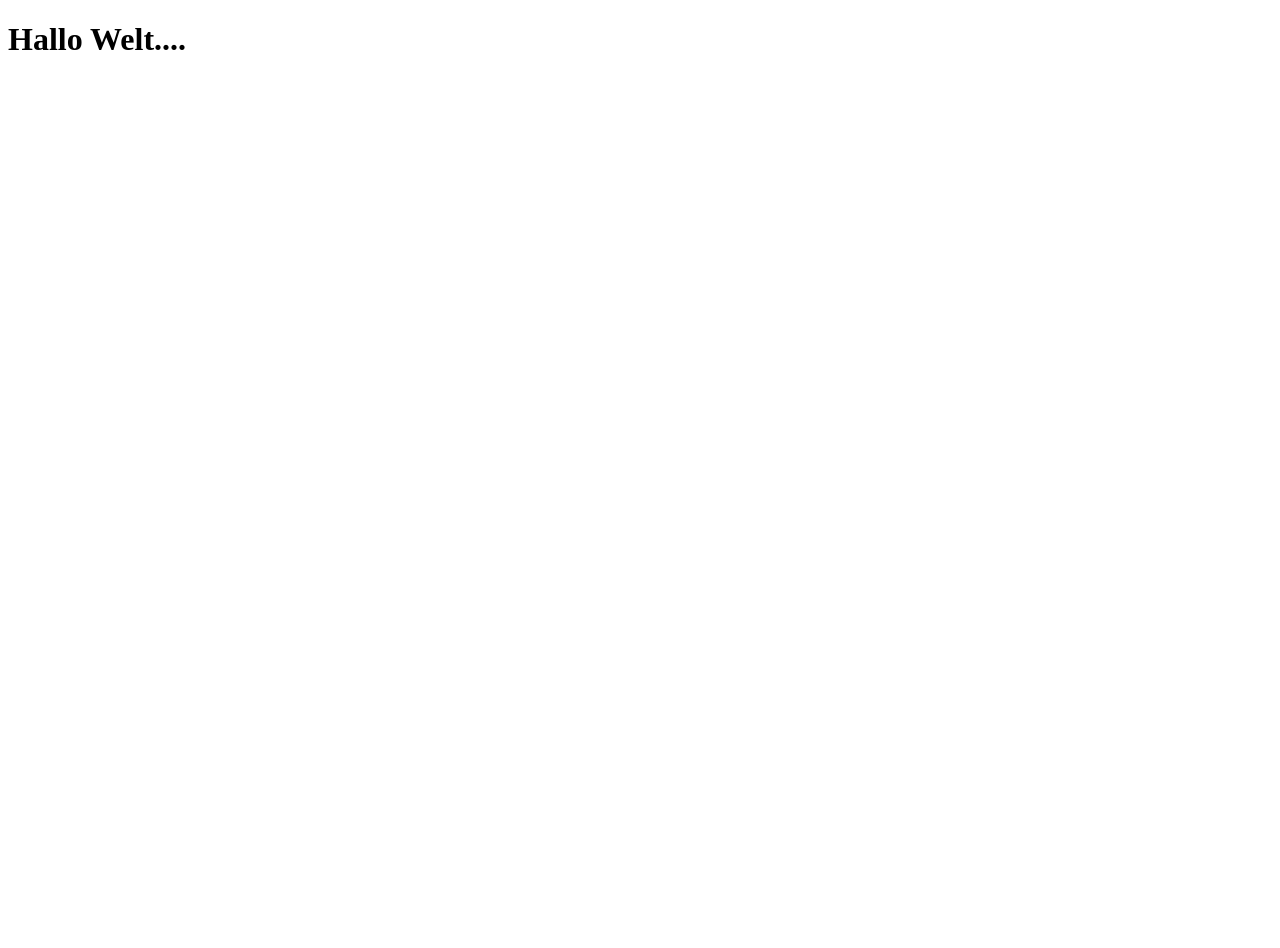
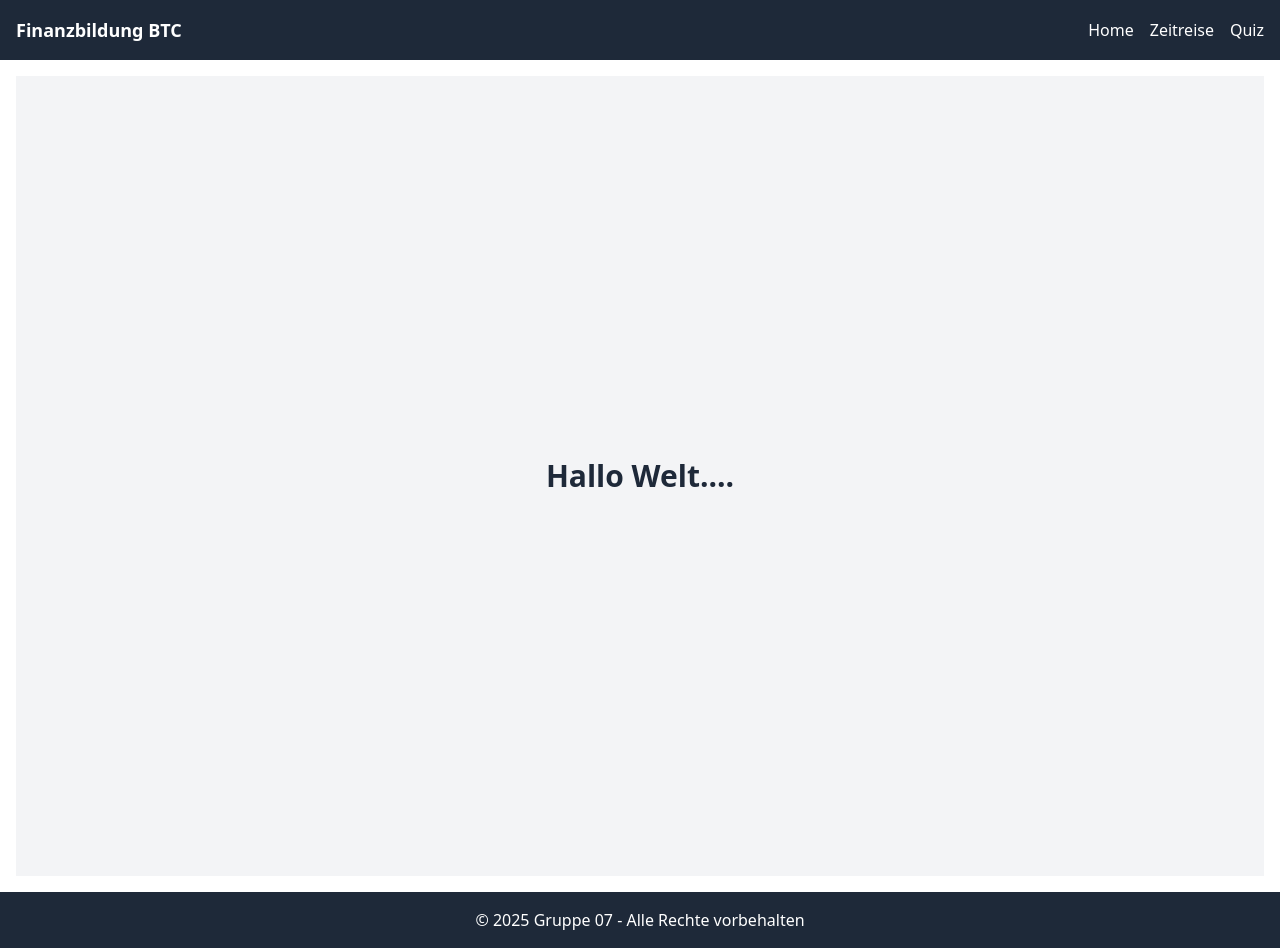
Before and after one commit to crabDono/dmwt_vercell_app, a Next.js app: page / in a window 1280 px wide. Before the commit the page ends 800 px from the top, so only its background shows below. Built offline with nearby package versions, Linux system fonts and the light colour scheme.

Commit message:
navbar & footer

```diff
--- /dev/null
+++ b/app/components/Footer.tsx
@@ -0,0 +1,7 @@
+export default function Footer() {
+    return (
+        <footer className="bg-gray-800 text-white p-4 text-center">
+            © 2025 Gruppe 07 - Alle Rechte vorbehalten
+        </footer>
+    );
+}
--- /dev/null
+++ b/app/components/Navbar.tsx
@@ -0,0 +1,14 @@
+import Link from 'next/link';
+
+export default function Navbar() {
+    return (
+        <nav className="bg-gray-800 text-white p-4 flex justify-between items-center">
+            <div className="text-lg font-bold">Finanzbildung BTC</div>
+            <div className="space-x-4">
+                <Link href="/">Home</Link>
+                <Link href="/crypto-zeitreise">Zeitreise</Link>
+                <Link href="/quiz">Quiz</Link>
+            </div>
+        </nav>
+    );
+}
--- a/app/layout.tsx
+++ b/app/layout.tsx
@@ -1,16 +1,17 @@
-export const metadata = {
-  title: 'Next.js',
-  description: 'Generated by Next.js',
+import Navbar from '@/app/components/Navbar';
+import Footer from '@/app/components/Footer';
+import '@/app/globals.css';
+
+export default function RootLayout({ children }: { children: React.ReactNode }) {
+    return (
+        <html lang="de">
+        <body className="flex flex-col min-h-screen">
+        <Navbar />
+        <main className="flex-grow container mx-auto p-4">
+            {children}
+        </main>
+        <Footer />
+        </body>
+        </html>
+    );
 }
-
-export default function RootLayout({
-  children,
-}: {
-  children: React.ReactNode
-}) {
-  return (
-    <html lang="en">
-      <body>{children}</body>
-    </html>
-  )
-}
```
Also changed, not shown: 1 other file (tests, documents, lock files or other folders).
